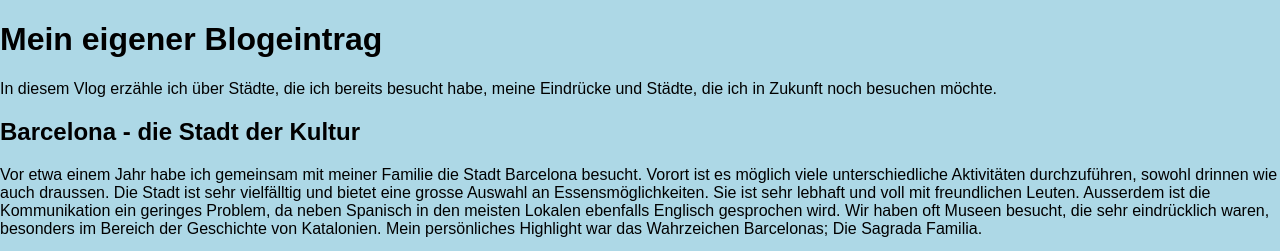
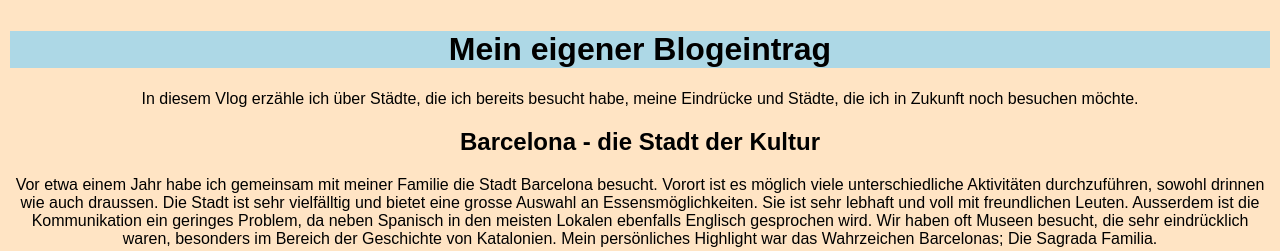
Before and after one commit to gymmu/blogeintrag-levinkaya, a plain HTML site: page index.html in a window 1280 px wide. Shown: the top 251 px of the page. Drawn offline with Linux system fonts and the light colour scheme.

Commit message:
Titel dessin

```diff
--- a/style.css
+++ b/style.css
@@ -19,6 +19,15 @@ body {
   width: 70%;
 }
 
-body {
+h1 {
   background-color: lightblue;
 }
+
+body{
+background-color: bisque;
+color:black;
+text-align: center ;
+padding: 10px ;
+margin-top : 0 ;
+
+}
```
